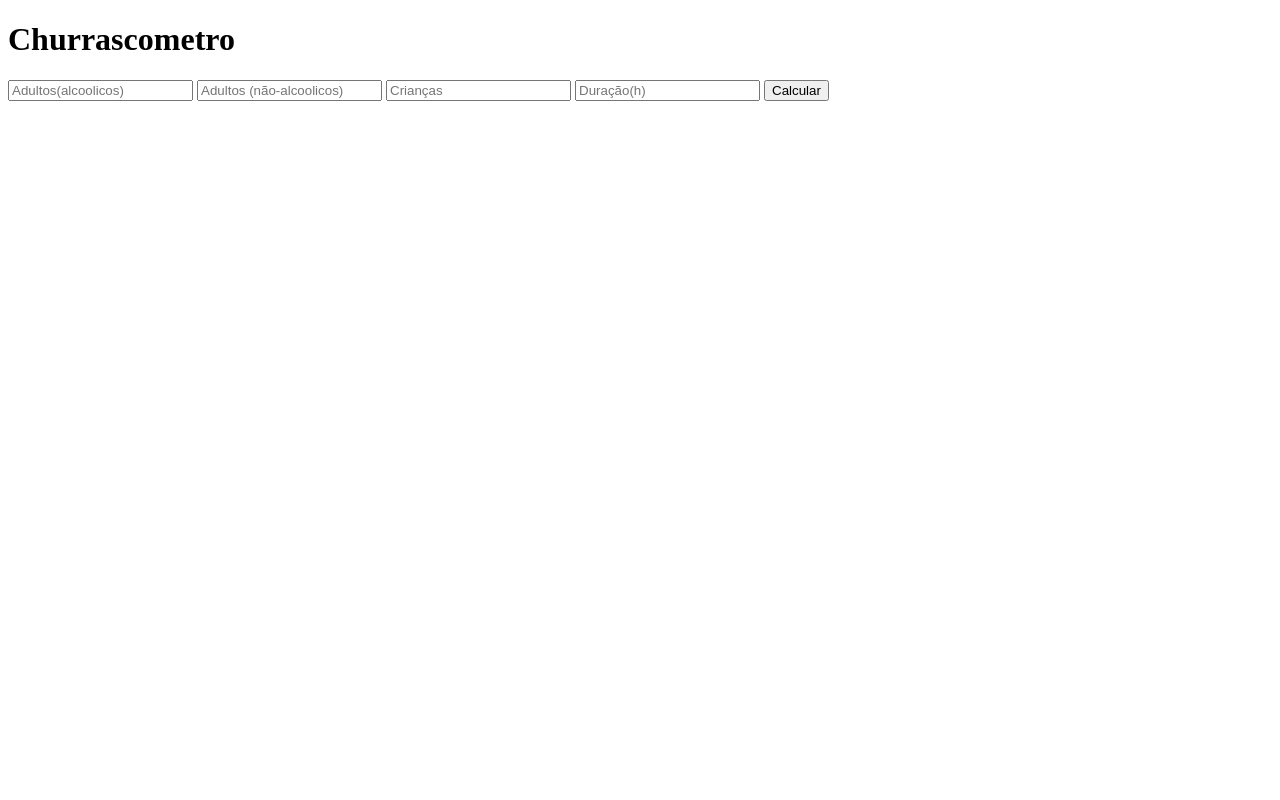
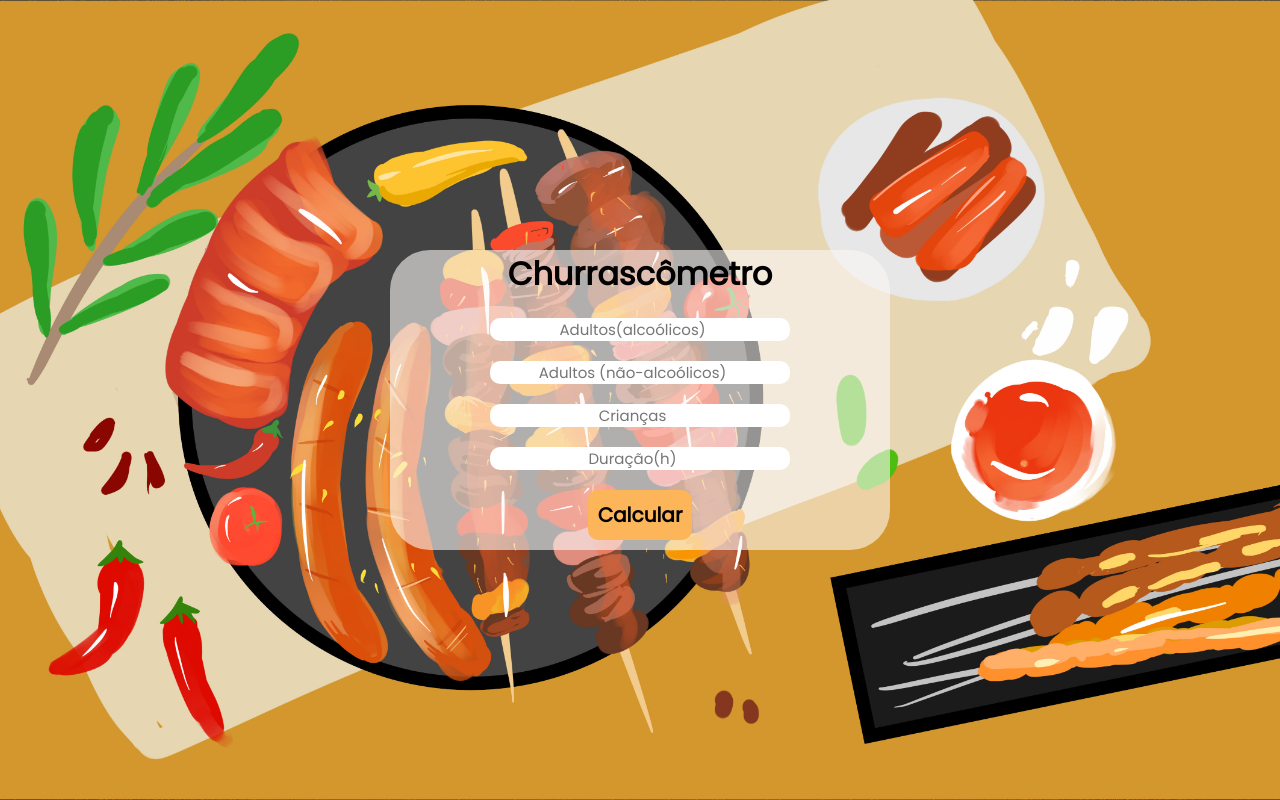
Before and after one commit to celynadaminello/churrascometro, a plain HTML site: page index.html in a window 1280 px wide. Drawn offline with Linux system fonts and the light colour scheme; a web font is replaced by a local one.

Commit message:
churrascometro

```diff
--- a/css/style.css
+++ b/css/style.css
@@ -0,0 +1,58 @@
+@import url('https://fonts.googleapis.com/css2?family=Moon+Dance&family=Poppins&display=swap');
+
+*{
+    margin:0;
+    padding:0;
+    font-family: 'Poppins', Arial, Helvetica, sans-serif;
+
+}
+
+body{
+    background: url("../assets/churras4.jpg") no-repeat center center fixed;
+    -webkit-background-size: cover;
+    -moz-background-size: cover;
+    -o-background-size: cover;
+    background-size: cover;
+}
+
+
+.container{
+    width: 500px;
+    height: 300px;
+    background-color: rgba(252, 249, 247, 0.596);
+    text-align: center;
+    margin:auto;
+    position: absolute;
+    top: 0; bottom: 0;
+    left: 0; right: 0;
+    border-radius: 40px;
+}
+
+input{
+    display: block;
+    text-align: center;
+    margin: 10px;
+    margin-left: auto;
+    margin-right: auto;
+    margin-top: 20px;
+    font-size: 15px;
+    border:none;
+    border-radius: 10px;
+    width: 300px;
+}
+
+button{
+    border:none;
+    border-radius: 10px;
+    font-size: 20px;
+    font-weight: bold;
+    padding:10px;
+    margin-top:10px;
+    box-sizing: border-box;
+    background-color:rgb(252, 181, 89);
+
+}
+
+button:hover{
+    background-color:rgb(209, 144, 60)
+}
--- a/index.html
+++ b/index.html
@@ -13,9 +13,9 @@
 
     <div class="container">
 
-        <h1>Churrascometro</h1>
-        <input type="number" placeholder="Adultos(alcoolicos)">
-        <input type="number" placeholder="Adultos (não-alcoolicos)">
+        <h1>Churrascômetro</h1>
+        <input type="number" placeholder="Adultos(alcoólicos)">
+        <input type="number" placeholder="Adultos (não-alcoólicos)">
         <input type="number" placeholder="Crianças">
         <input type="number" placeholder="Duração(h)">
         <button>Calcular</button>
```
Also changed, not shown: assets/churras.jpg (added), assets/churras2.jpg (added), assets/churras3.jpg (added), assets/churras4.jpg (added), assets/churras5.jpg (added).
